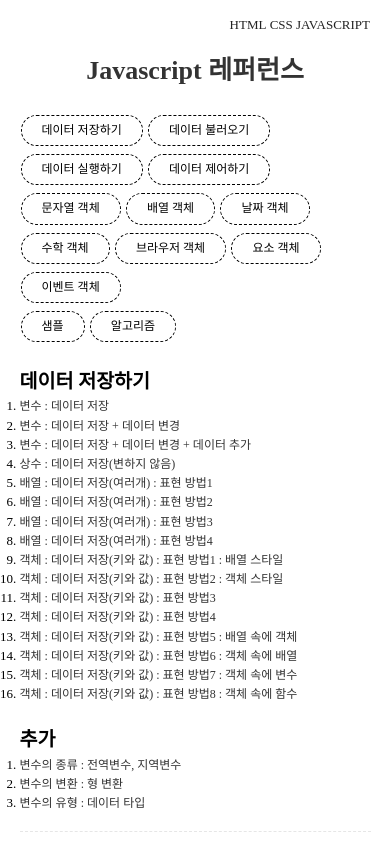
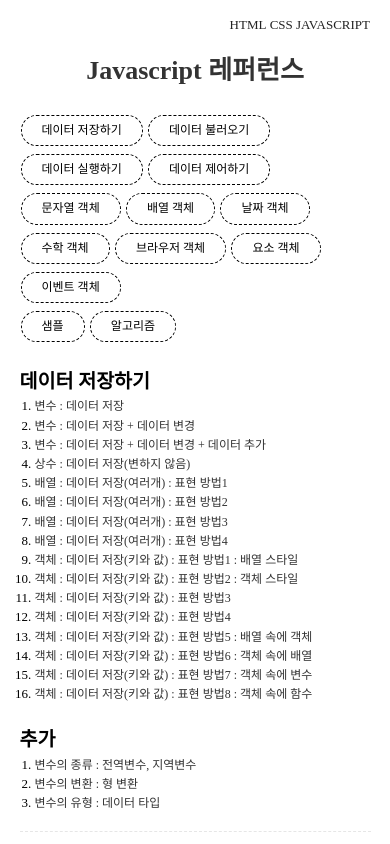
Before and after one commit to junaky123/dothome21, a plain HTML site: page javascript/javascriptRefer01.html in a window 390 px wide. Shown: the top 844 px of the page. Drawn offline with nearby package versions, Linux system fonts and the light colour scheme; a web font is replaced by a local one.

Commit message:
21.08.13

```diff
--- a/javascript/javascriptRefer01.html
+++ b/javascript/javascriptRefer01.html
@@ -272,6 +272,9 @@
             .view table td.result {
                 color: #BDBDBD;
                 background: #F1F1F1;
+            }
+            ol{
+                padding-left: 15px;
             }
         }
     </style>
```
Also changed, not shown: javascript/javascriptRefer02.html (+3 -0 lines), javascript/javascriptRefer03.html (+3 -0 lines), javascript/javascriptRefer04.html (+3 -0 lines), javascript/javascriptRefer05.html (+3 -0 lines), javascript/javascriptRefer06.html (+3 -0 lines), javascript/javascriptRefer07.html (+3 -0 lines), javascript/javascriptRefer08.html (+3 -0 lines), javascript/javascriptRefer09.html (+3 -0 lines), javascript/javascriptRefer10.html (+3 -0 lines), javascript/javascriptRefer11.html (+3 -0 lines), javascript/javascriptRefer12.html (+3 -0 lines), javascript/javascriptRefer13.html (+3 -0 lines).
